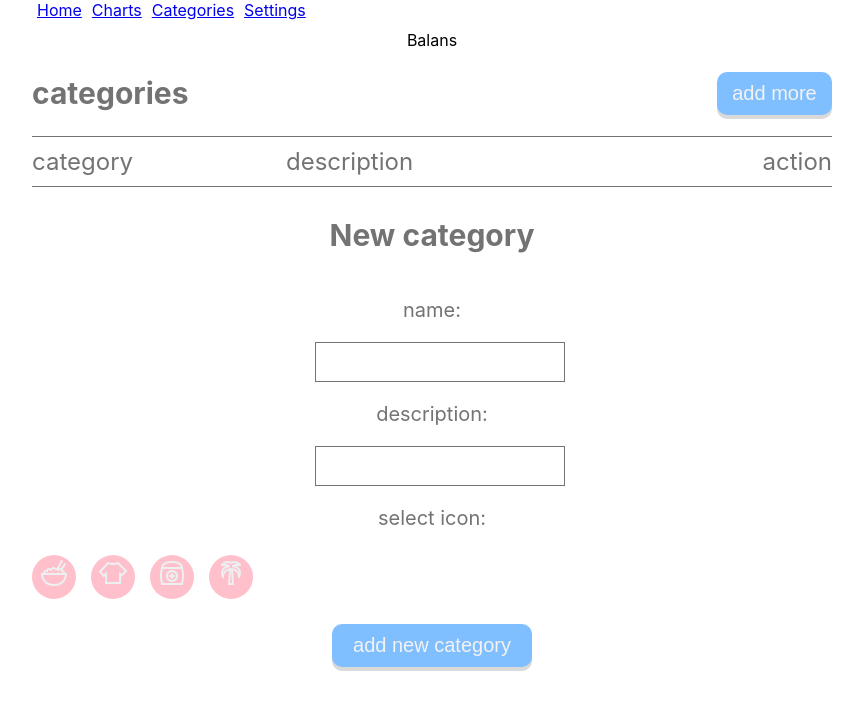
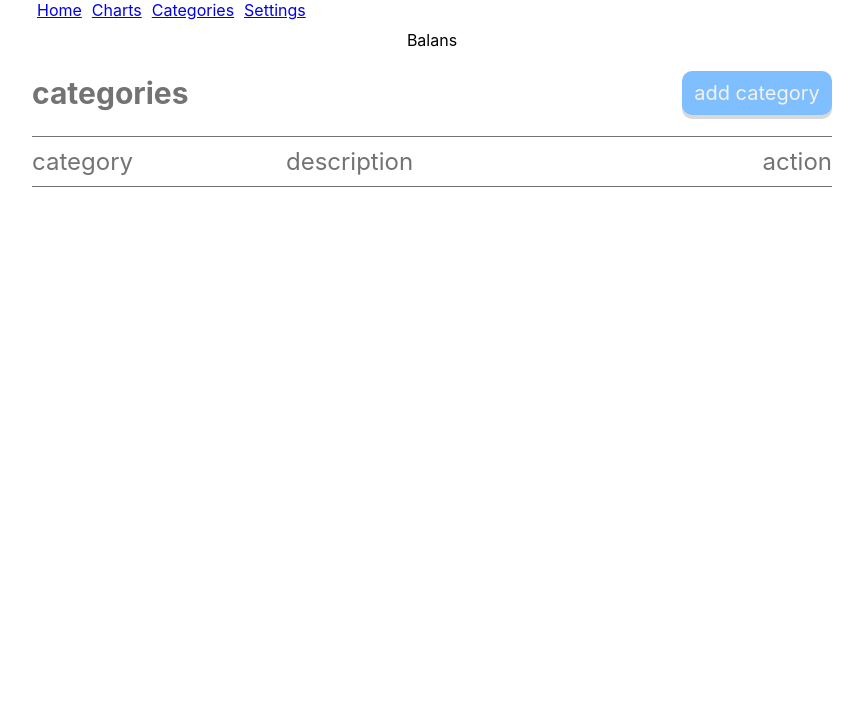
Before and after one commit to DenchikMj/project_money-tracker, a React (Create React App) app: page /categories in a window 1280 px wide. Shown: the top 710 px of the page, without its empty margins (208-1071 px from the left). Built offline with nearby package versions, Linux system fonts and the light colour scheme.

Commit message:
separated ShowCategoryPage and AddCategory

```diff
--- a/src/components/AddCategory.js
+++ b/src/components/AddCategory.js
@@ -22,22 +22,26 @@ class AddCategory extends Component {
         return `../icons/category/${name}.png`;
     }
 
+     updateDataFromStorage = () => {
+        let data = JSON.parse(localStorage.getItem('categoryTable'));
+        if(data === null) {data = []};
+        return data
+    }
+
     setInformation = async (e) => {
         e.preventDefault();
         await this.setState({name: e.target.elements.name.value });
         await this.setState({description: e.target.elements.description.value });
         await this.setState({id: Date.now()})
-        await this.setState({icon: e.target.elements.icon.value})
-        console.log(e.target.elements.icon.value)
-        /*await this.setState({ type: e.target.elements.type.value })*/
-       /*console.log(this.state.id);*/
-      /* const cathegoryIcon = this.getIconURL('food_light');
-       console.log(cathegoryIcon);
-       await this.setState({icon: cathegoryIcon});*/
-       /*console.log(this.state.icon);*/
-        this.props.addData(this.state);
+        await this.setState({icon: e.target.elements.icon.value});
+       let table = this.updateDataFromStorage();
+       console.log(table);
+       table.push(this.state);
+       localStorage.setItem('categoryTable', JSON.stringify(table));
+        //this.props.addData(this.state);
         e.target.elements.name.value = '';
         e.target.elements.description.value = '';
+        window.location.replace(`http://localhost:3000/categories`);
     };
 
     addData = () => { };
--- a/src/components/CategoryPageHeader.js
+++ b/src/components/CategoryPageHeader.js
@@ -1,5 +1,6 @@
 import React, { Component } from "react";
 import "../css/category_styles.css"
+import { BrowserRouter as Router, Link} from "react-router-dom";
 
 class CategoryPageHeader extends Component {
 
@@ -7,10 +8,15 @@ class CategoryPageHeader extends Component {
         return (
             <div className='pageHeader'>
                 <h1 className='pageTitle'>categories</h1>
-                <button className='btnAdd'>add more</button>
+                <Link className= 'btnAdd' to='/categories/AddCategory'>
+                        add new category
+                 </Link>
             </div>
         )
     }
 }
 
 export default CategoryPageHeader;
+
+
+// <button className='btnAdd'>add more</button>
--- a/src/components/Main.js
+++ b/src/components/Main.js
@@ -1,7 +1,7 @@
 import React, { Component } from 'react';
 import Charts from './Charts';
 import ShowCategoryPage from './ShowCategoryPage';
-import IconList from './IconList';
+import AddCategory from './AddCategory';
 import Settings from './Settings';
 import TabSwich from './TabSwich';
 import Balans from './Balans';
@@ -49,8 +49,8 @@ class Main extends Component {
                             <ShowCategoryPage />
                         </Route>
 
-                        <Route path="/categories/IconList" exact>
-                            <IconList />
+                        <Route path="/categories/AddCategory" exact>
+                            <AddCategory />
                         </Route>
 
 
--- a/src/components/ShowCategoryPage.js
+++ b/src/components/ShowCategoryPage.js
@@ -1,8 +1,6 @@
 import React, { Component } from "react";
 import "../css/category_styles.css";
 import Category from './Category.js';
-import CategoruPageHeader from './CategoryPageHeader';
-import CategoryTableTitle from './CategoryTableTitle';
 import AddCategory from './AddCategory';
 import { BrowserRouter as Router, Link, NavLink, Route } from "react-router-dom";
 
@@ -28,21 +26,23 @@ class ShowCategoryPage extends Component {
         return data
     }
 
-    addDataCategory = data => {
-        this.setState({ categories: this.state.categories.concat(data) });
-        this.updateLocalStorage();
-    }
-
     render() {
-
         return (
             <div className="Page">
-                <CategoruPageHeader />
-                <CategoryTableTitle />
+                <div className='pageHeader'>
+                    <h1 className='pageTitle'>categories</h1>
+                    <Link className= 'btnAdd' to='/categories/AddCategory'>
+                            add category
+                     </Link>
+                </div>
+                <div className='titleRow'>
+                    <div className='categoryTitle'>category</div>
+                    <div className='descriptionTitle'>description</div>
+                    <div className='actionTitle'>action</div>
+                </div>
                 <div className='catTable'>
                     {this.state.categories.map((category, id) => <Category cat={category} key={category.id} />)}
                 </div>
-                <AddCategory addData={this.addDataCategory} />
             </div>
         );
     }
--- a/src/css/category_styles.css
+++ b/src/css/category_styles.css
@@ -23,10 +23,11 @@
 .btnAdd,
 .btnAddNew{
 	display: block;
-	width: 115px;
+	width: 150px;
 	padding: 10px 0;
 	font-size: 20px;
 	text-align: center;
+	text-decoration: none;
 	background-color: #80bfff;
 	color: #f2f2f2;
 	border: none;
@@ -59,14 +60,6 @@
 	align-items: center;
 }
 
-/*.icon{
-	width: 40px;
-	height: 40px;
-	padding: 2px;
-	background-color: pink;
-	border-radius: 50%;
-}*/
-
 .name{
 	padding-left: 20px;
 	text-align: left;
@@ -78,7 +71,6 @@
 	width: 50%;
 	padding-left: 20px;
 	text-align: left;
-
 }
 
 .btnAction{
@@ -118,8 +110,7 @@
 }
 
 .inpName,
-.inpDescr,
-.inpType{
+.inpDescr{
 	width: 250px;
 	padding: 10px;
 	font-size: 16px;
@@ -129,35 +120,13 @@
 }
 
 .inpName:focus,
-.inpDescr:focus
-.inpType:focus{
+.inpDescr:focus{
 	box-shadow: 0 0 4px 4px #d9d9d9;
 }
 
 .btnAddNew{
 	margin-top: 20px;
 }
-
-/*.iconContainer{
-	width: 200px;
-	margin: 0 auto;
-	padding: 5px 0;
-	display: flex;
-}
-.listIcons{
-	width: 100%;
-	margin: 0 auto;
-	display: flex;
-	flex-wrap: wrap;
-}
-.blockIcon{
-	display: flex;
-	justify-content: center;
-	align-items: center;
-	box-sizing: border-box;
-	width: 25%;
-}*/
-
 .iconList{
 
 }
```
Also changed, not shown: 1 other file (tests, documents, lock files or other folders).
